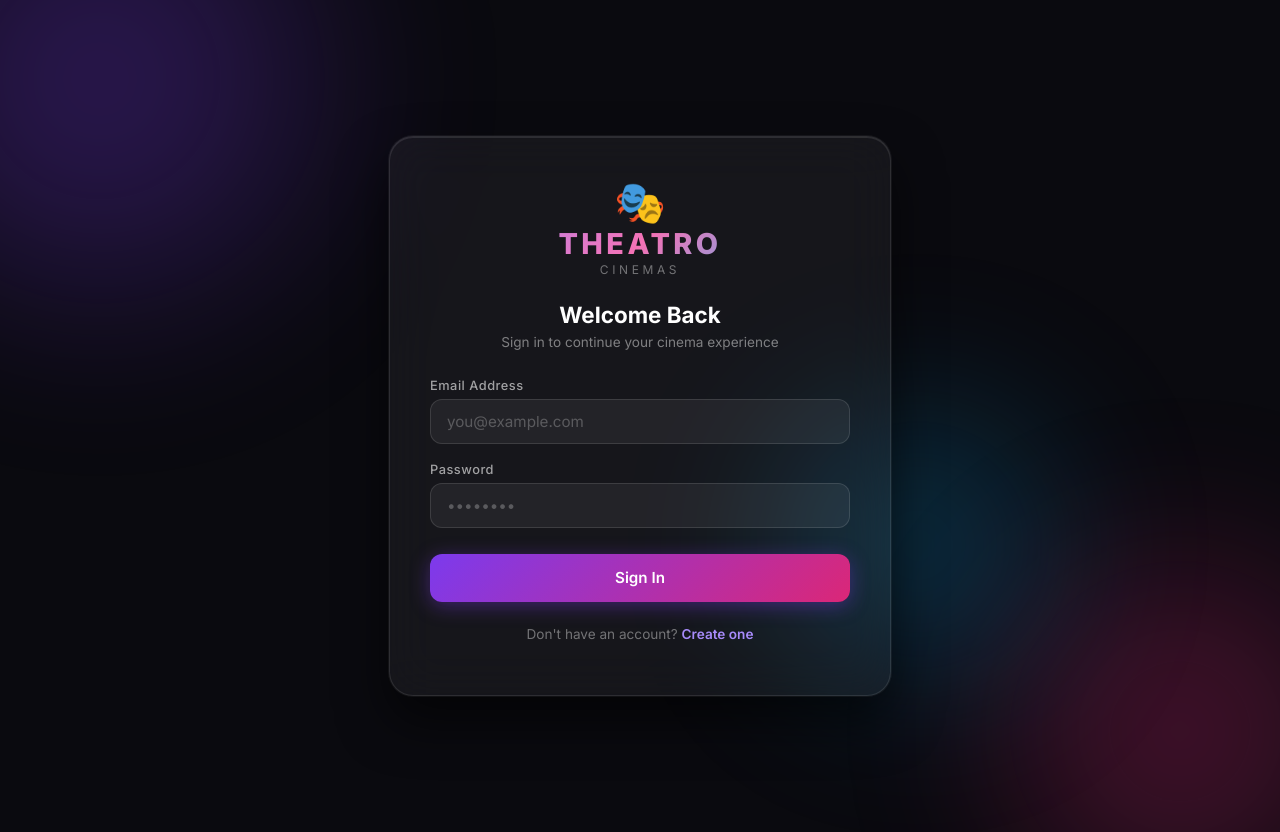
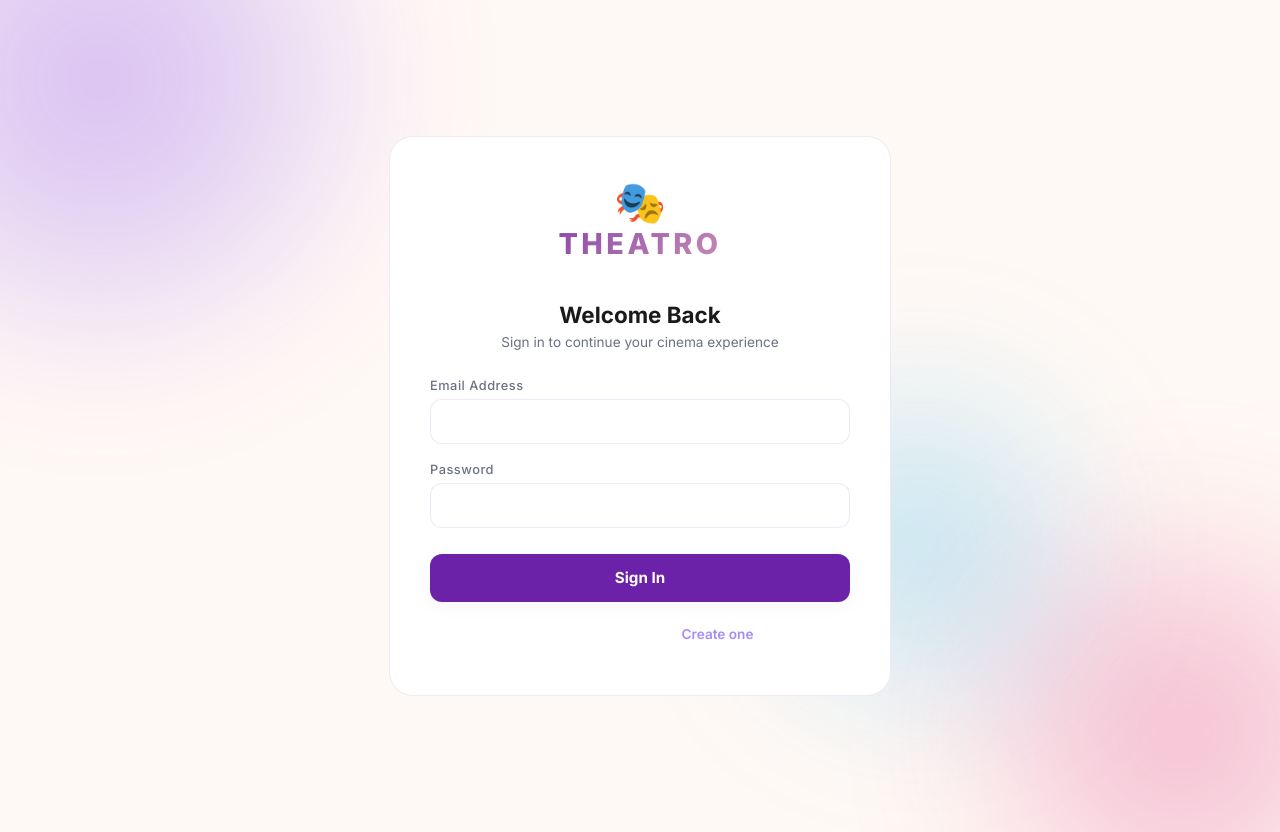
Before and after one commit to maryamsindhu2004/Cinema_Booking_System, a React (Create React App) app in the folder frontend/: page /login in a window 1280 px wide. Built offline with nearby package versions, Linux system fonts and the light colour scheme.

Commit message:
2 types of discounts-( points , 4+ seats), weekend +100 rs, wheelchair,refund, showing-now, search by title , payment options, food items , booking history , dark mode+light mode ,filter by genre+language , login page

```diff
--- a/frontend/src/pages/Auth.css
+++ b/frontend/src/pages/Auth.css
@@ -7,11 +7,12 @@
     display: flex;
     align-items: center;
     justify-content: center;
-    background: #0a0a0f;
+    background: var(--bg-dark);
     font-family: 'Inter', sans-serif;
     position: relative;
     overflow: hidden;
     padding: 1rem;
+    transition: background-color 0.3s ease;
 }
 
 /* Animated glowing orbs background */
@@ -68,16 +69,13 @@
     z-index: 1;
     width: 100%;
     max-width: 420px;
-    background: rgba(255, 255, 255, 0.05);
+    background: var(--bg-card);
     backdrop-filter: blur(24px);
     -webkit-backdrop-filter: blur(24px);
-    border: 1px solid rgba(255, 255, 255, 0.1);
+    border: 1px solid var(--border);
     border-radius: 24px;
     padding: 2.5rem;
-    box-shadow:
-        0 0 0 1px rgba(255, 255, 255, 0.05),
-        0 25px 50px rgba(0, 0, 0, 0.6),
-        inset 0 1px 0 rgba(255, 255, 255, 0.1);
+    box-shadow: var(--shadow);
     animation: cardIn 0.5s cubic-bezier(0.34, 1.56, 0.64, 1) forwards;
 }
 
@@ -108,7 +106,7 @@
     font-size: 1.8rem;
     font-weight: 800;
     letter-spacing: 0.12em;
-    background: linear-gradient(135deg, #a78bfa, #f472b6, #38bdf8);
+    background: linear-gradient(135deg, var(--primary), var(--secondary));
     -webkit-background-clip: text;
     -webkit-text-fill-color: transparent;
     background-clip: text;
@@ -129,14 +127,14 @@
     text-align: center;
     font-size: 1.4rem;
     font-weight: 700;
-    color: #fff;
+    color: var(--text-main);
     margin: 0 0 0.35rem;
 }
 
 .auth-subtitle {
     text-align: center;
     font-size: 0.85rem;
-    color: rgba(255,255,255,0.45);
+    color: var(--text-muted);
     margin: 0 0 1.75rem;
 }
 
@@ -177,16 +175,16 @@
 .form-group label {
     font-size: 0.8rem;
     font-weight: 500;
-    color: rgba(255,255,255,0.6);
+    color: var(--text-muted);
     letter-spacing: 0.04em;
 }
 
 .form-group input {
-    background: rgba(255,255,255,0.06);
-    border: 1px solid rgba(255,255,255,0.12);
+    background: var(--input-bg);
+    border: 1px solid var(--border);
     border-radius: 12px;
     padding: 0.75rem 1rem;
-    color: #fff;
+    color: var(--text-main);
     font-size: 0.95rem;
     font-family: 'Inter', sans-serif;
     outline: none;
@@ -208,16 +206,16 @@
     margin-top: 0.5rem;
     width: 100%;
     padding: 0.85rem;
-    background: linear-gradient(135deg, #7c3aed, #db2777);
+    background: var(--primary);
     border: none;
     border-radius: 12px;
     color: #fff;
     font-size: 0.95rem;
-    font-weight: 600;
+    font-weight: 700;
     font-family: 'Inter', sans-serif;
     cursor: pointer;
     transition: opacity 0.2s, transform 0.15s, box-shadow 0.2s;
-    box-shadow: 0 4px 20px rgba(124, 58, 237, 0.4);
+    box-shadow: 0 4px 20px var(--shadow);
     position: relative;
     overflow: hidden;
     min-height: 48px;
```
